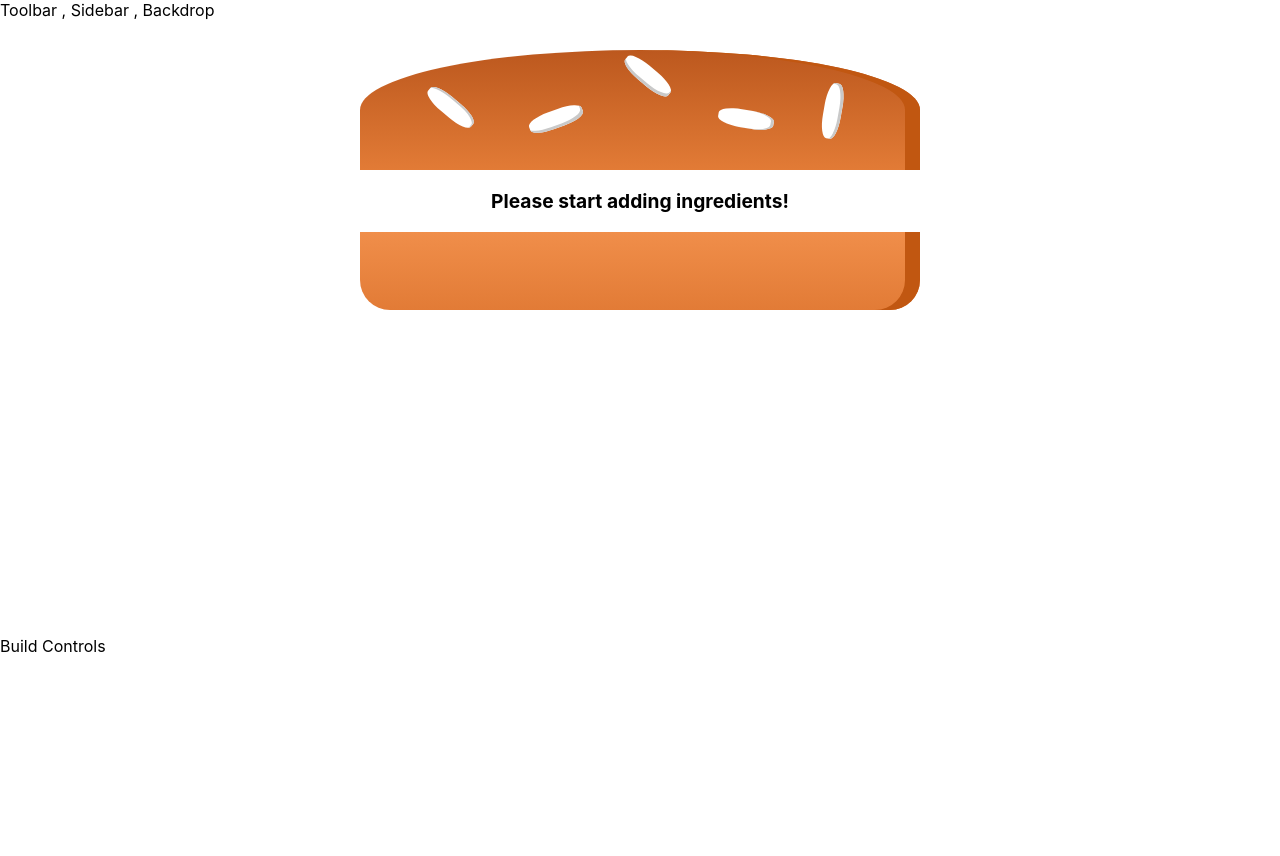
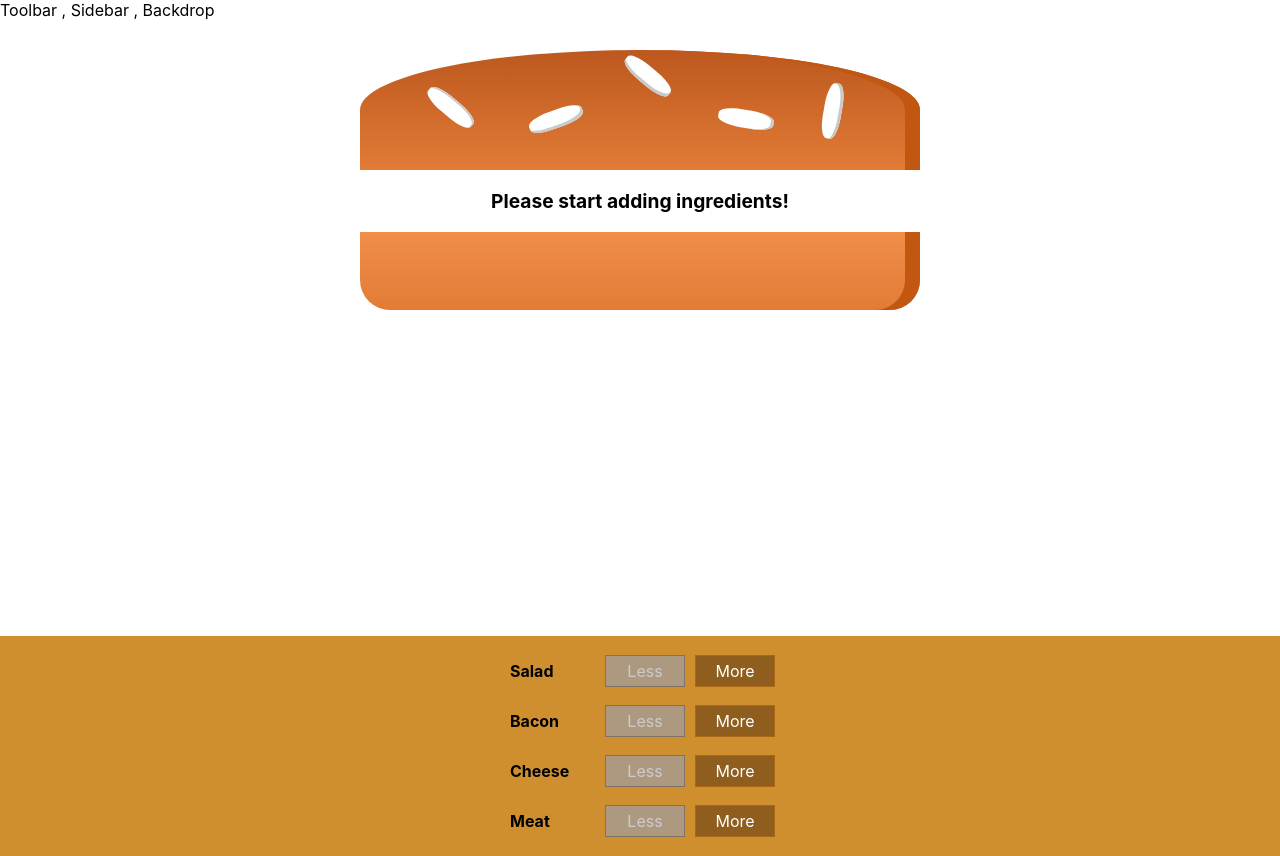
Before and after one commit to supravi96/Burger-builder, a React (Create React App) app: page / in a window 1280 px wide. Before the commit the page ends 800 px from the top, so only its background shows below. Built offline with nearby package versions, Linux system fonts and the light colour scheme; a web font is replaced by a local one.

Commit message:
finished

```diff
--- /dev/null
+++ b/src/components/BuildControls/BuildControl/BuildControl.js
@@ -0,0 +1,12 @@
+import React from 'react';
+import styles from './BuildControl.module.css';
+
+const buildControl = (props) => (
+    <div className={ styles.BuildControl }>
+        <div className={styles.Label}>{props.label}</div>
+        <button className = { styles.Less } onClick= {props.removed} disabled= {props.disabled}>Less</button>
+        <button className = { styles.More } onClick= { props.added }>More</button>
+    </div>
+);
+
+export default buildControl;
--- /dev/null
+++ b/src/components/BuildControls/BuildControl/BuildControl.module.css
@@ -0,0 +1,59 @@
+.BuildControl {
+    display: flex;
+    justify-content: space-between;
+    align-items: center;
+    margin: 5px 0;
+}
+
+.BuildControl button {
+    display: block;
+    font: inherit;
+    padding: 5px;
+    margin: 0 5px;
+    width: 80px;
+    border: 1px solid #AA6817;
+    cursor: pointer;
+    outline: none;
+}
+
+
+.BuildControl button:disabled {
+    background-color: #AC9980;
+    border: 1px solid #7E7365;
+    color: #ccc;
+    cursor: default;
+}
+
+.BuildControl button:hover:disabled {
+    background-color: #AC9980;
+    color: #ccc;
+    cursor: not-allowed;
+}
+
+.Label {
+    padding: 10px;
+    font-weight: bold;
+    width: 80px;
+}
+
+.BuildControl .Less {
+    background-color: #D39952;
+    color: white;
+}
+
+.BuildControl .More {
+    background-color: #8F5E1E;
+    color: white;
+}
+
+.BuildControl .Less:hover,
+.BuildControl .Less:active {
+    background-color: #DAA972;
+    color: white;
+}
+
+.BuildControl .More:hover,
+.BuildControl .More:active {
+    background-color: #99703F;
+    color: white;
+}
--- /dev/null
+++ b/src/components/BuildControls/BuildControls.js
@@ -0,0 +1,26 @@
+import React from 'react';
+import styles from '../BuildControls/BuildControls.module.css';
+import BuildControl from '../BuildControls/BuildControl/BuildControl';
+
+const controls = [
+    { label: 'Salad', type: 'salad'},
+    { label: 'Bacon', type: 'bacon'},
+    { label: 'Cheese', type: 'cheese'},
+    { label: 'Meat', type: 'meat'}
+];
+
+const buildControls = (props) => (
+    <div className={ styles.BuildControls }>
+        {controls.map((ctrl)=>{
+            return <BuildControl
+                                key={ctrl.label}
+                                label={ctrl.label}
+                                added= { props.ingredientsAdded.bind(this,ctrl.type) }
+                                removed= { props.ingredientsRemoved.bind(this,ctrl.type)}
+                                disabled = { props.disabled[ctrl.type]}
+                    />
+        })}
+    </div>
+);
+
+export default buildControls;
--- /dev/null
+++ b/src/components/BuildControls/BuildControls.module.css
@@ -0,0 +1,54 @@
+.BuildControls {
+    width: 100%;
+    background-color: #CF8F2E;
+    display: flex;
+    flex-flow: column;
+    align-items: center;
+    box-shadow: 0 2px 1px #ccc;
+    margin: auto;
+    padding: 10px 0;
+}
+
+.OrderButton {
+    background-color: #DAD735;
+    outline: none;
+    cursor: pointer;
+    border: 1px solid #966909;
+    color: #966909;
+    font-family: inherit;
+    font-size: 1.2em;
+    padding: 15px 30px;
+    box-shadow: 2px 2px 2px #966909;
+}
+
+.OrderButton:hover,
+.OrderButton:active {
+    background-color: #A0DB41;
+    border: 1px solid #966909;
+    color: #966909;
+}
+
+.OrderButton:disabled {
+    background-color: #C7C6C6;
+    cursor: not-allowed;
+    border: 1px solid #ccc;
+    color: #888888;
+}
+
+.OrderButton:not(:disabled) {
+    animation: enable 0.3s linear;
+}
+
+@keyframes enable {
+    0% {
+        transform: scale(1);
+    }
+
+    60% {
+        transform: scale(1.1);
+    }
+
+    100% {
+        transform: scale(1);
+    }
+}
--- a/src/containers/BurgerBuilder/BurgerBuilder.js
+++ b/src/containers/BurgerBuilder/BurgerBuilder.js
@@ -1,6 +1,14 @@
 import React , { Component } from 'react';
 import Aux from '../../hoc/Aux';
 import Burger from '../../components/Burger/Burger';
+import Buildcontrols from '../../components/BuildControls/BuildControls';
+
+const INGREDIENT_PRICES = {
+    salad: 0.5,
+    cheese: 0.4,
+    meat: 1.3,
+    bacon: 0.7
+}
 
 class BurgerBuilder extends Component {
 
@@ -10,14 +18,49 @@ class BurgerBuilder extends Component {
             bacon: 0,
             cheese: 0,
             meat: 0
-        }
+        },
+        totalPrice: 4
+    }
+
+    addIngredientHandler = (type) => {
+        const updatedIngredients = {
+            ...this.state.ingredients
+        };
+        updatedIngredients[type] = updatedIngredients[type] + 1;
+        const newPrice = this.state.totalPrice + INGREDIENT_PRICES[type];
+        this.setState({
+            totalPrice: newPrice,
+            ingredients: updatedIngredients
+        });
+    }
+
+    removeIngredientHandler = (type) => {
+        const updatedIngredients = {
+            ...this.state.ingredients
+        };
+        updatedIngredients[type] = updatedIngredients[type] - 1
+        const newPrice = this.state.totalPrice - INGREDIENT_PRICES[type];
+        this.setState({
+            totalPrice: newPrice,
+            ingredients: updatedIngredients
+        });
     }
 
     render() {
+        const disabledInfo = {
+            ...this.state.ingredients
+        }
+        for (let key in disabledInfo) {
+            disabledInfo[key] = disabledInfo[key]<=0 ;
+        }
         return(
             <Aux>
                 <Burger ingredients={ this.state.ingredients }/>
-                <div>Build Controls</div>
+                <Buildcontrols
+                    ingredientsAdded= { this.addIngredientHandler }
+                    ingredientsRemoved= { this.removeIngredientHandler }
+                    disabled = { disabledInfo }
+                />
             </Aux>
         );
     };
```
